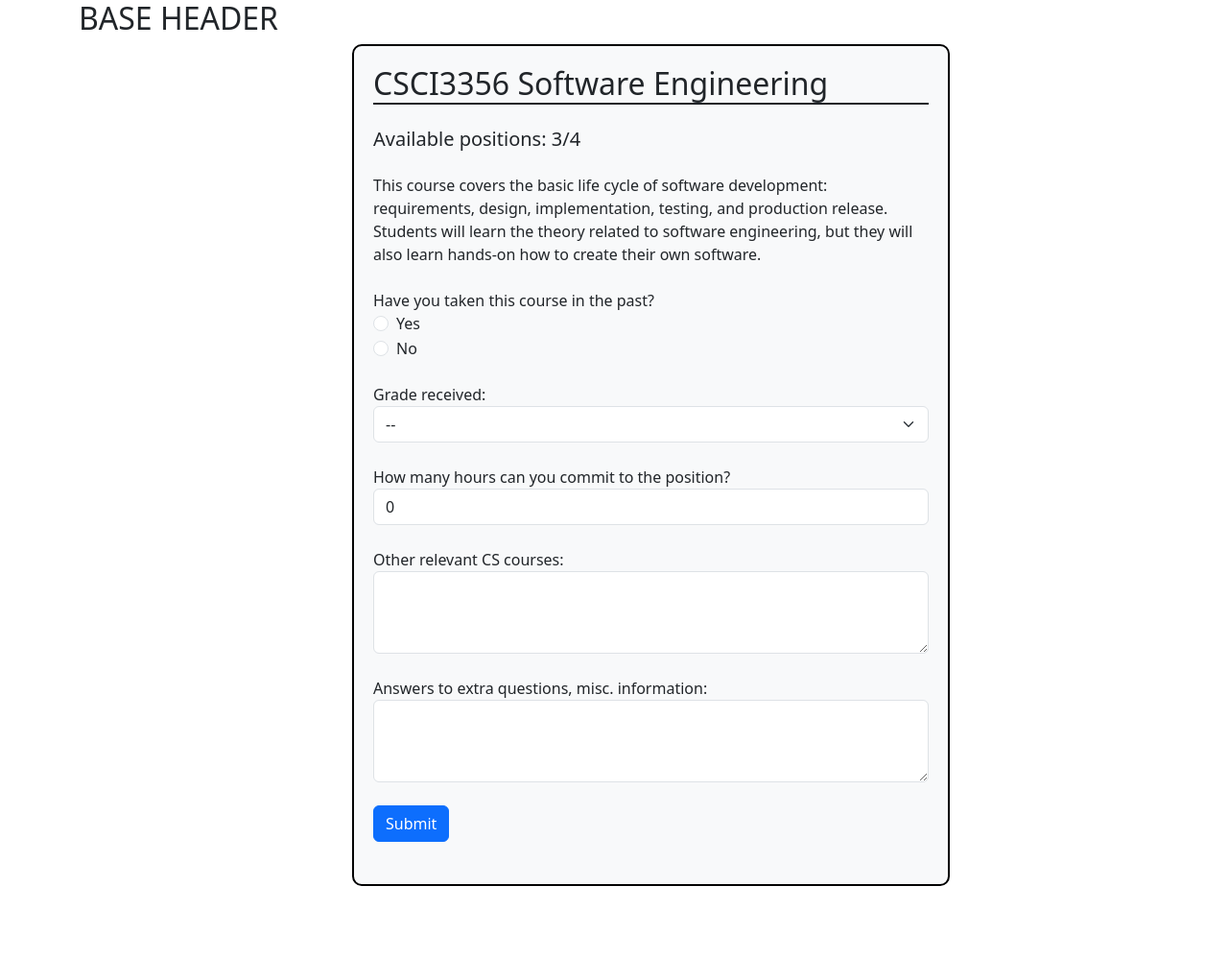
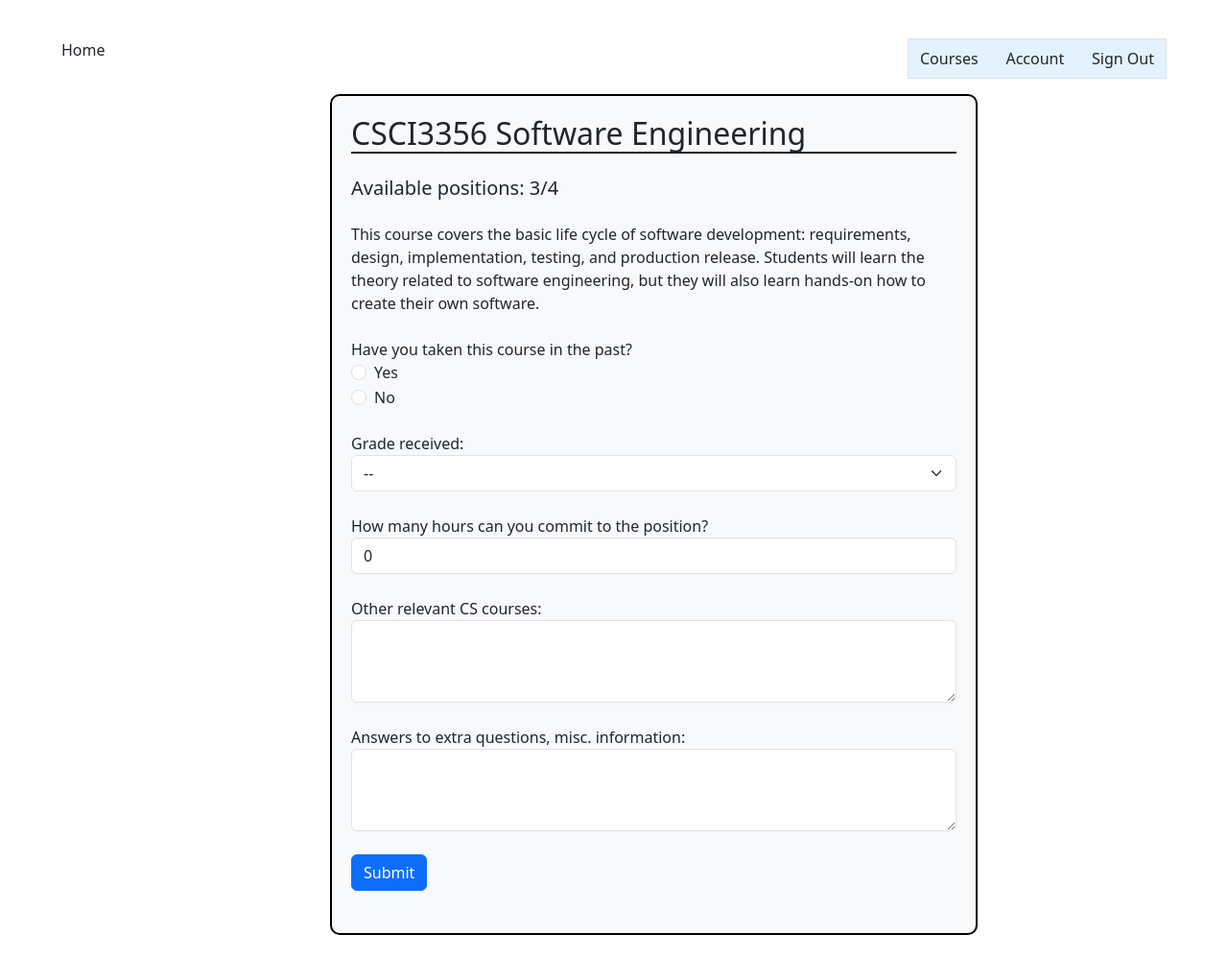
Before and after one commit to CSCI3356Spring2023/TechSupport, a Django app: page /application/ in a window 1280 px wide. Shown: the whole page at 96% size. Before the commit the page ends 923 px from the top, so only its background shows below. Run offline with Django 4.2, Linux system fonts and the light colour scheme.

Commit message:
added base template

```diff
--- /dev/null
+++ b/TA/application/templates/appbase.html
@@ -0,0 +1,39 @@
+{% load static %}
+<html>
+  <head>
+    <meta charset="utf-8" />
+    <meta
+      name="viewport"
+      content="width=device-width, initial-scale=1, shrink-to-fit=no"
+    />
+    <link
+      href="https://cdn.jsdelivr.net/npm/bootstrap@5.3.0-alpha1/dist/css/bootstrap.min.css"
+      rel="stylesheet"
+      integrity="sha384-GLhlTQ8iRABdZLl6O3oVMWSktQOp6b7In1Zl3/Jr59b6EGGoI1aFkw7cmDA6j6gD"
+      crossorigin="anonymous"
+    />
+    <link rel="stylesheet" href="{% static 'appbase.css' %}" />
+  </head>
+
+  <body>
+    <div class="container-fluid m-4">
+      <div class="row m-3">
+        <div class="col-sm">
+          <div class="label">Home</div>
+        </div>
+        <div class="col-sm-3">
+          <nav class="navbar border navbar-light" style="background-color: #e3f2fd;">
+            <div class="container-fluid">
+              <a class="nav-link" href="#">Courses</a>
+              <a class="nav-link" href="#">Account</a>
+              <a class="nav-link" href="#">Sign Out</a>
+            </div>
+          </nav>
+        </div>
+        </div>
+        <div class="row">
+          {% block content %} {% endblock %}
+        </div>
+      </div>
+  </body>
+</html>
--- a/TA/application/templates/application.html
+++ b/TA/application/templates/application.html
@@ -1,5 +1,5 @@
 <!DOCTYPE html>
-{% load static %}
+{% extends 'appbase.html' %} {% block content %} {% load static %}
 <html>
   <head>
     <meta charset="utf-8" />
@@ -15,14 +15,8 @@
     />
     <link rel="stylesheet" href="{% static 'application.css' %}" />
   </head>
-
   <body>
     <div class="container">
-      <div class="row">
-        <div class="col-sm-12">
-            <h2>BASE HEADER</h2>
-        </div>
-      </div>
       <div class="row">
         <div class="col offset-md-3">
           <div class="form-group">
@@ -64,3 +58,4 @@
     </div>
   </body>
 </html>
+{% endblock %}
```
